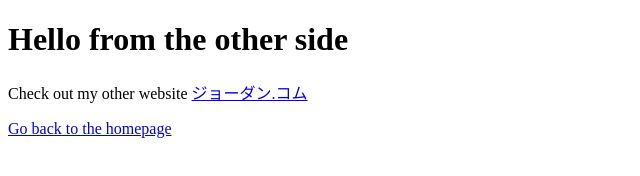
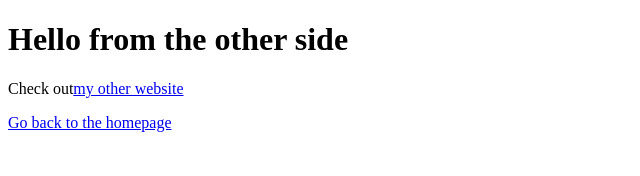
Before and after one commit to joordan/gatsby, a Gatsby site: page /page-2 in a window 1280 px wide. Shown: the whole page, without its empty margins (0-640 px from the left). Built offline with nearby package versions, Linux system fonts and the light colour scheme; Gatsby itself is replaced by a stand-in of ours.

Commit message:
change link text

```diff
--- a/src/pages/page-2.js
+++ b/src/pages/page-2.js
@@ -4,7 +4,7 @@ import Link from 'gatsby-link'
 const SecondPage = () => (
   <div>
     <h1>Hello from the other side</h1>
-    <p>Check out my other website <a href="https://xn--yckq0jzb2b.xn--tckwe">ジョーダン.コム</a> </p>
+    <p>Check out<a href="https://xn--yckq0jzb2b.xn--tckwe">my other website</a> </p>
     <Link to="/">Go back to the homepage</Link>
   </div>
 )
```
